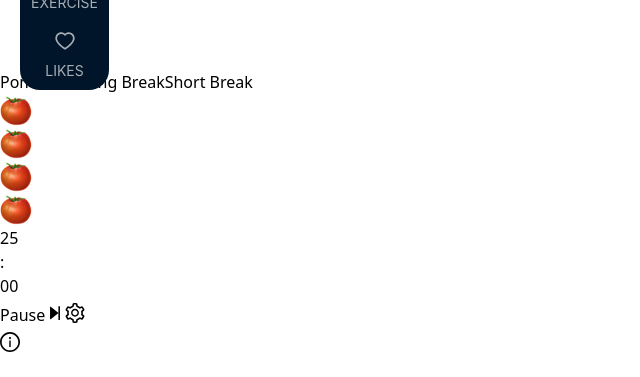
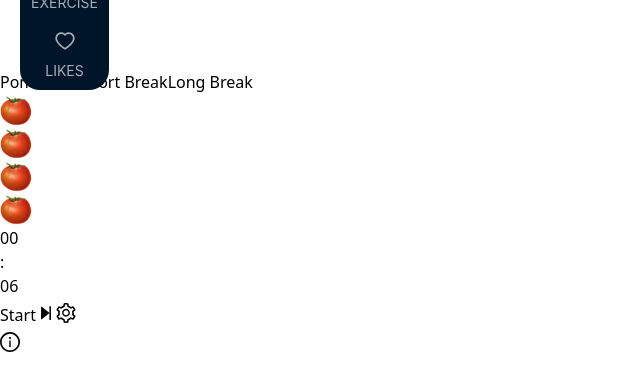
Before and after one commit to ledinhtuyen/ITSS2_Pomodoro, a React (Vite) app in the folder frontend/: page / in a window 1280 px wide. Shown: the part 190-567 px from the top of the page, without its empty margins (0-640 px from the left). Built offline with nearby package versions, Linux system fonts and the light colour scheme.

Commit message:
finish Pomodoro Clock Timer

```diff
--- a/frontend/src/pages/Home/index.tsx
+++ b/frontend/src/pages/Home/index.tsx
@@ -1,4 +1,4 @@
-import React, { useState } from "react";
+import React, { useEffect, useState } from "react";
 import {
   StepForwardOutlined,
   SettingOutlined,
@@ -7,12 +7,116 @@ import {
 import TomotoIcon from "../../assets/images/tomato.png";
 import "./Home.scss";
 import PomodoroPopup from "../../pop-up/PomodoroPopup";
+import SettingPopup from "../../pop-up/SettingPopup";
+
+enum Process {
+  POMODORO = "Pomodoro",
+  LONG_BREAK = "Long Break",
+  SHORT_BREAK = "Short Break",
+}
 
 const Home = () => {
-  const [isOpenPopupPomodoro, setIsOpenPopupPomodoro] = useState(false);
+  const [isOpenPomodoroPopup, setIsOpenPomodoroPopup] = useState(false);
+  const [isOpenSettingPopup, setIsOpenSettingPopup] = useState(false);
 
-  const handleOpenPopupPomodoro = () => {
-    setIsOpenPopupPomodoro(true);
+  const [isRunning, setIsRunning] = useState(false);
+  const [totalIteration, setTotalIteration] = useState(4);
+  const [currentIteration, setCurrentIteration] = useState(1);
+  const [currentProcess, setCurrentProcess] = useState<Process>(
+    Process.POMODORO
+  );
+  const [pomodoro, setPomodoro] = useState(0.1 * 60);
+  const [shortBreak, setShortBreak] = useState(0.1 * 60);
+  const [longBreak, setLongBreak] = useState(0.1 * 60);
+
+  // set CountDown Clock Time
+  const [time, setTime] = useState<number>(pomodoro);
+  const minutes = Math.floor(time / 60);
+  const remainingSeconds = time % 60;
+
+  // Countdown time
+  useEffect(() => {
+    let timer: any;
+
+    if (isRunning && time > 0) {
+      timer = setInterval(() => {
+        if (time > 0) {
+          setTime((prevTime) => prevTime - 1);
+        }
+      }, 1000);
+    } else {
+      clearInterval(timer);
+    }
+
+    return () => clearInterval(timer);
+  }, [time, isRunning]);
+
+  // set Time when Process change
+  useEffect(() => {
+    setTime(
+      currentProcess === Process.POMODORO
+        ? pomodoro
+        : currentProcess === Process.SHORT_BREAK
+        ? shortBreak
+        : longBreak
+    );
+  }, [currentProcess, pomodoro, shortBreak, longBreak]);
+
+  // set Next Process if time of current Process is time up
+  useEffect(() => {
+    if (time === 0) {
+      if (currentIteration < totalIteration) {
+        setTimeout(() => {
+          currentProcess === Process.POMODORO
+            ? setCurrentProcess(Process.SHORT_BREAK)
+            : setCurrentProcess(Process.POMODORO);
+        }, 1000);
+      } else {
+        setTimeout(() => {
+          currentProcess === Process.POMODORO
+            ? setCurrentProcess(Process.SHORT_BREAK)
+            : currentProcess === Process.SHORT_BREAK
+            ? setCurrentProcess(Process.LONG_BREAK)
+            : null;
+        }, 1000);
+      }
+      setCurrentIteration(currentIteration + 0.5);
+    }
+  }, [time, pomodoro, shortBreak, longBreak]);
+
+  useEffect(() => {
+    if (time === 0 && currentProcess === Process.LONG_BREAK) {
+      // set thong bao gi do
+      setIsRunning(false);
+    }
+  }, [time]);
+
+  const handleOpenPomodoroPopup = () => {
+    setIsOpenPomodoroPopup(true);
+  };
+
+  const handleStartPomodoroTimer = () => {
+    setIsRunning((prev) => !prev);
+  };
+
+  const handleNextProcess = () => {
+    if (currentIteration < totalIteration) {
+      currentProcess === Process.POMODORO
+        ? setCurrentProcess(Process.SHORT_BREAK)
+        : setCurrentProcess(Process.POMODORO);
+    } else {
+      currentProcess === Process.POMODORO
+        ? setCurrentProcess(Process.SHORT_BREAK)
+        : currentProcess === Process.SHORT_BREAK
+        ? setCurrentProcess(Process.LONG_BREAK)
+        : null;
+    }
+    setIsRunning(false);
+    setCurrentIteration(currentIteration + 0.5);
+  };
+
+  const handleOpenSettingPopup = () => {
+    setIsOpenSettingPopup(true);
   };
 
   return (
@@ -20,35 +124,72 @@ const Home = () => {
       <div className="bg-[url('src/assets/images/Wallpaper.png')] bg-cover bg-no-repeat bg-center h-screen">
         <div className="pomodoro-timer absolute top-[140px] left-1/3 text-white w-[450px] h-[400px] bg-transparent">
           <div className="flex justify-between leading-8	">
-            <button className="w-[120px] bg-black px-4 py-1 rounded-full border-[2px] border-red-700">
-              <span>Pomodoro</span>
+            <button
+              className={
+                currentProcess === Process.POMODORO
+                  ? "w-[120px] bg-black px-4 py-1 rounded-full border-[2px] border-red-700"
+                  : "w-[120px] bg-transparent px-4 py-1 rounded-full border border-white"
+              }
+            >
+              <span>{Process.POMODORO}</span>
             </button>
-            <button className="w-[120px] bg-transparent px-4 py-1 rounded-full border border-white">
-              <span>Long Break </span>
+            <button
+              className={
+                currentProcess === Process.SHORT_BREAK
+                  ? "w-[120px] bg-black px-4 py-1 rounded-full border-[2px] border-red-700"
+                  : "w-[120px] bg-transparent px-4 py-1 rounded-full border border-white"
+              }
+            >
+              <span>{Process.SHORT_BREAK}</span>
             </button>
-            <button className="w-[120px] bg-transparent px-4 py-1 rounded-full border border-white">
-              <span>Short Break </span>
+            <button
+              className={
+                currentProcess === Process.LONG_BREAK
+                  ? "w-[120px] bg-black px-4 py-1 rounded-full border-[2px] border-red-700"
+                  : "w-[120px] bg-transparent px-4 py-1 rounded-full border border-white"
+              }
+            >
+              <span>{Process.LONG_BREAK}</span>
             </button>
           </div>
           <div className="mt-5 flex justify-center gap-3">
-            <img src={TomotoIcon} />
-            <img src={TomotoIcon} className="opacity-60" />
-            <img src={TomotoIcon} className="opacity-60" />
-            <img src={TomotoIcon} className="opacity-60" />
+            {Array.from({ length: totalIteration }).map((_i, index) => (
+              <img
+                key={index}
+                src={TomotoIcon}
+                alt={`Tomato ${index + 1}`}
+                className={index + 1 > currentIteration ? "opacity-50" : ""}
+              />
+            ))}
           </div>
           <div className="flex justify-center text-9xl font-semibold">
-            <div className="text-9xl">25</div>
+            <div className="text-9xl">
+              {minutes < 10 ? `0${minutes}` : minutes}
+            </div>
             <div className="text-9xl">:</div>
-            <div className="text-9xl">00</div>
+            <div className="text-9xl">
+              {remainingSeconds < 10
+                ? `0${remainingSeconds}`
+                : remainingSeconds}
+            </div>
           </div>
           <div className="mt-5 flex justify-center gap-3 leading-8">
-            <button className="w-[80px] bg-[#44403C] px-4 py-1 rounded-full">
-              <span>Pause</span>
+            <button
+              className="w-[80px] bg-[#44403C] px-4 py-1 rounded-full"
+              onClick={handleStartPomodoroTimer}
+            >
+              <span>{isRunning ? "Pause" : "Start"}</span>
             </button>
-            <button className="bg-white w-[40px] h-[40px] rounded-full border border-white">
+            <button
+              className="bg-white w-[40px] h-[40px] rounded-full border border-white"
+              onClick={handleNextProcess}
+            >
               <StepForwardOutlined />
             </button>
-            <button className="bg-white w-[40px] h-[40px] rounded-full border border-white">
+            <button
+              className="bg-white w-[40px] h-[40px] rounded-full border border-white"
+              onClick={handleOpenSettingPopup}
+            >
               <SettingOutlined />
             </button>
           </div>
@@ -56,13 +197,18 @@ const Home = () => {
         <div className="absolute bottom-3 right-10">
           <button
             className="bg-white w-[40px] h-[40px] rounded-full border border-white"
-            onClick={handleOpenPopupPomodoro}
+            onClick={handleOpenPomodoroPopup}
           >
             <InfoCircleOutlined />
           </button>
         </div>
       </div>
-      {isOpenPopupPomodoro && <PomodoroPopup setIsOpenPopupPomodoro={setIsOpenPopupPomodoro} />}
+      {isOpenPomodoroPopup && (
+        <PomodoroPopup setIsOpenPomodoroPopup={setIsOpenPomodoroPopup} />
+      )}
+      {isOpenSettingPopup && (
+        <SettingPopup setIsOpenPomodoroPopup={setIsOpenPomodoroPopup} />
+      )}
     </div>
   );
 };
--- a/frontend/src/pop-up/PomodoroPopup.tsx
+++ b/frontend/src/pop-up/PomodoroPopup.tsx
@@ -2,12 +2,12 @@ import React from "react";
 import { CloseOutlined } from "@ant-design/icons";
 
 interface PomodoroPopupProps {
-  setIsOpenPopupPomodoro: React.Dispatch<React.SetStateAction<boolean>>;
+  setIsOpenPomodoroPopup: React.Dispatch<React.SetStateAction<boolean>>;
 }
 
-const PomodoroPopup = ({ setIsOpenPopupPomodoro }: PomodoroPopupProps) => {
+const PomodoroPopup = ({ setIsOpenPomodoroPopup }: PomodoroPopupProps) => {
   const handleClosePopupPomodoro = () => {
-    setIsOpenPopupPomodoro(false);
+    setIsOpenPomodoroPopup(false);
   };
 
   return (
--- /dev/null
+++ b/frontend/src/pop-up/SettingPopup.tsx
@@ -0,0 +1,15 @@
+import React from "react";
+
+interface SettingPopupProps {
+  setIsOpenPomodoroPopup: React.Dispatch<React.SetStateAction<boolean>>;
+}
+
+const SettingPopup = ({ setIsOpenPomodoroPopup }: SettingPopupProps) => {
+  return (
+    <div className="w-screen h-screen fixed inset-0 bg-[rgba(0,0,0,0.5)] z-[102]">
+      SettingPopup
+    </div>
+  );
+};
+
+export default SettingPopup;
```
